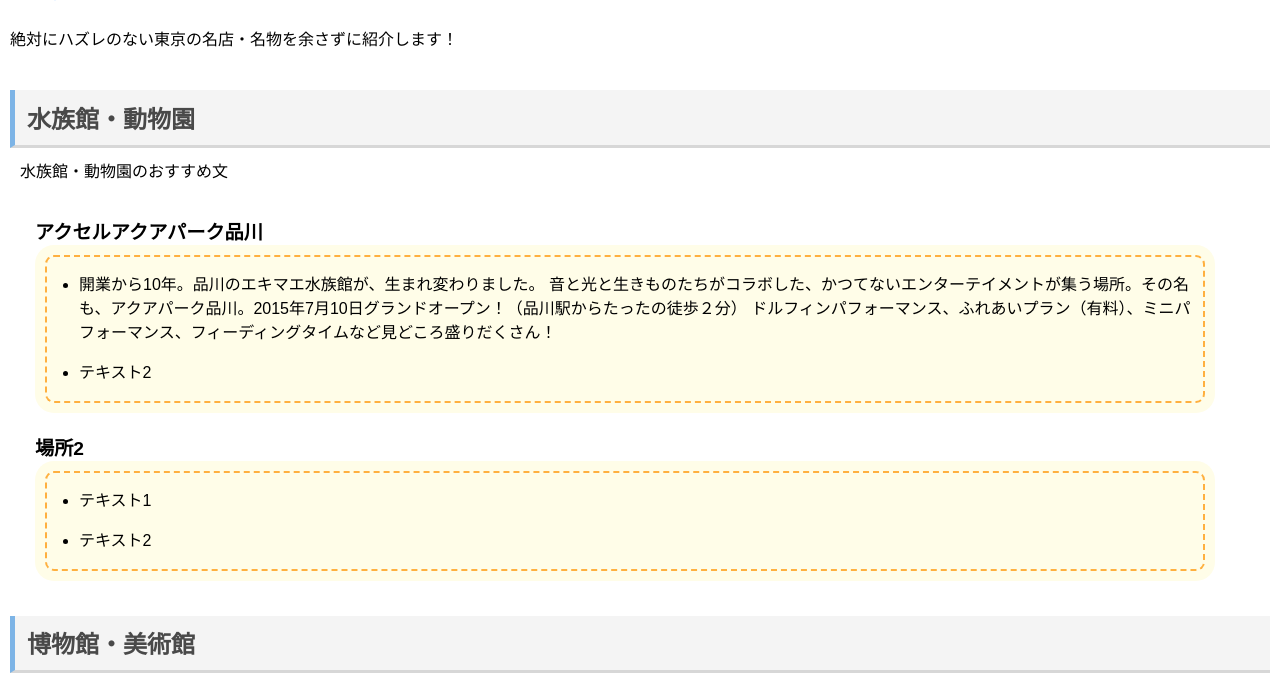
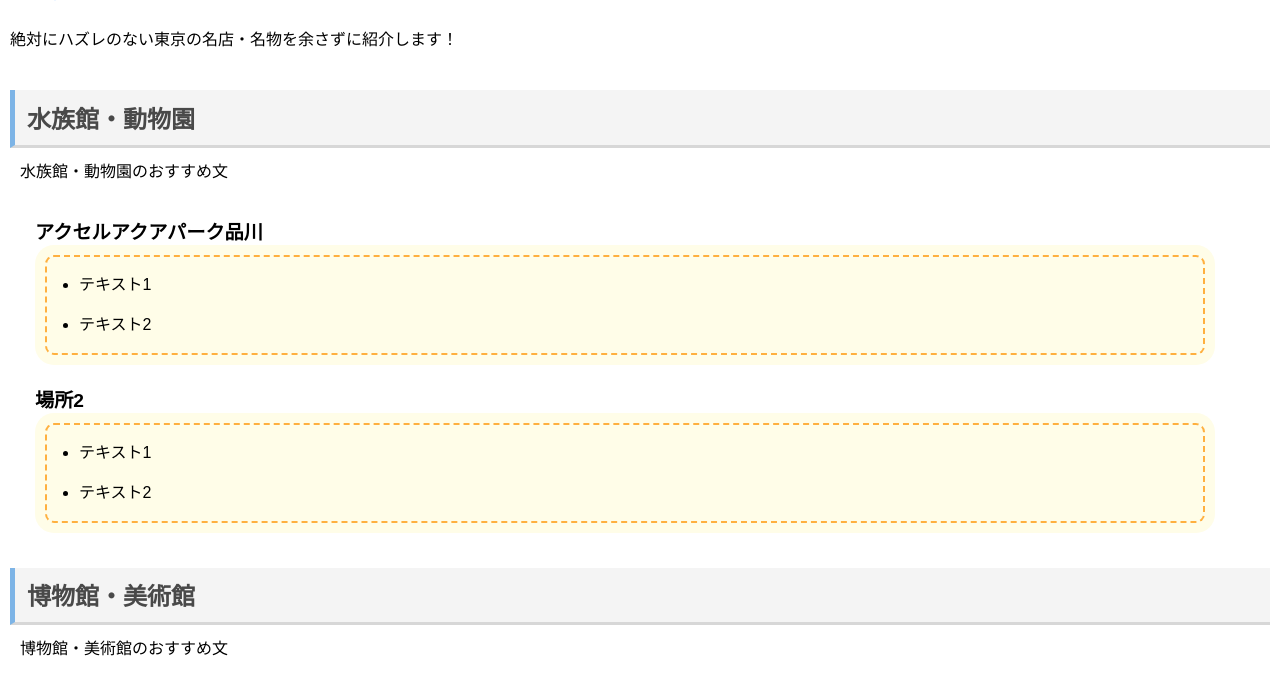
Before and after one commit to hw18a125/kankougaido, a plain HTML site: page index.html in a window 1280 px wide. Shown: the part 108-794 px from the top of the page. Drawn offline with Linux system fonts and the light colour scheme.

Commit message:
水族館・動物園を変更

```diff
--- a/index.html
+++ b/index.html
@@ -24,9 +24,7 @@
         <dt>アクセルアクアパーク品川</dt>
         <dd>
             <ul>
-                <li>開業から10年。品川のエキマエ水族館が、生まれ変わりました。
-音と光と生きものたちがコラボした、かつてないエンターテイメントが集う場所。その名も、アクアパーク品川。2015年7月10日グランドオープン！（品川駅からたったの徒歩２分）
-ドルフィンパフォーマンス、ふれあいプラン（有料）、ミニパフォーマンス、フィーディングタイムなど見どころ盛りだくさん！</li>
+                <li>テキスト1</li>
                 <li>テキスト2</li>
             </ul>
         </dd>
```
